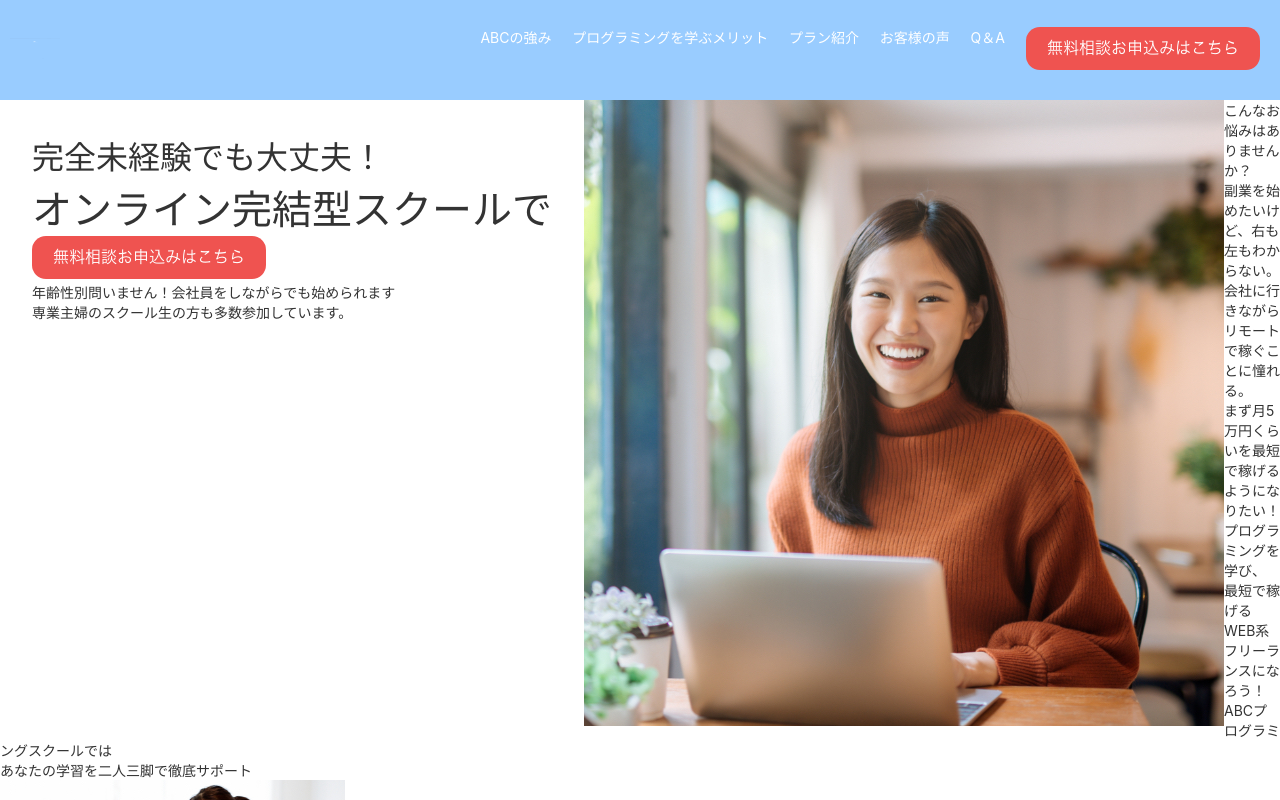
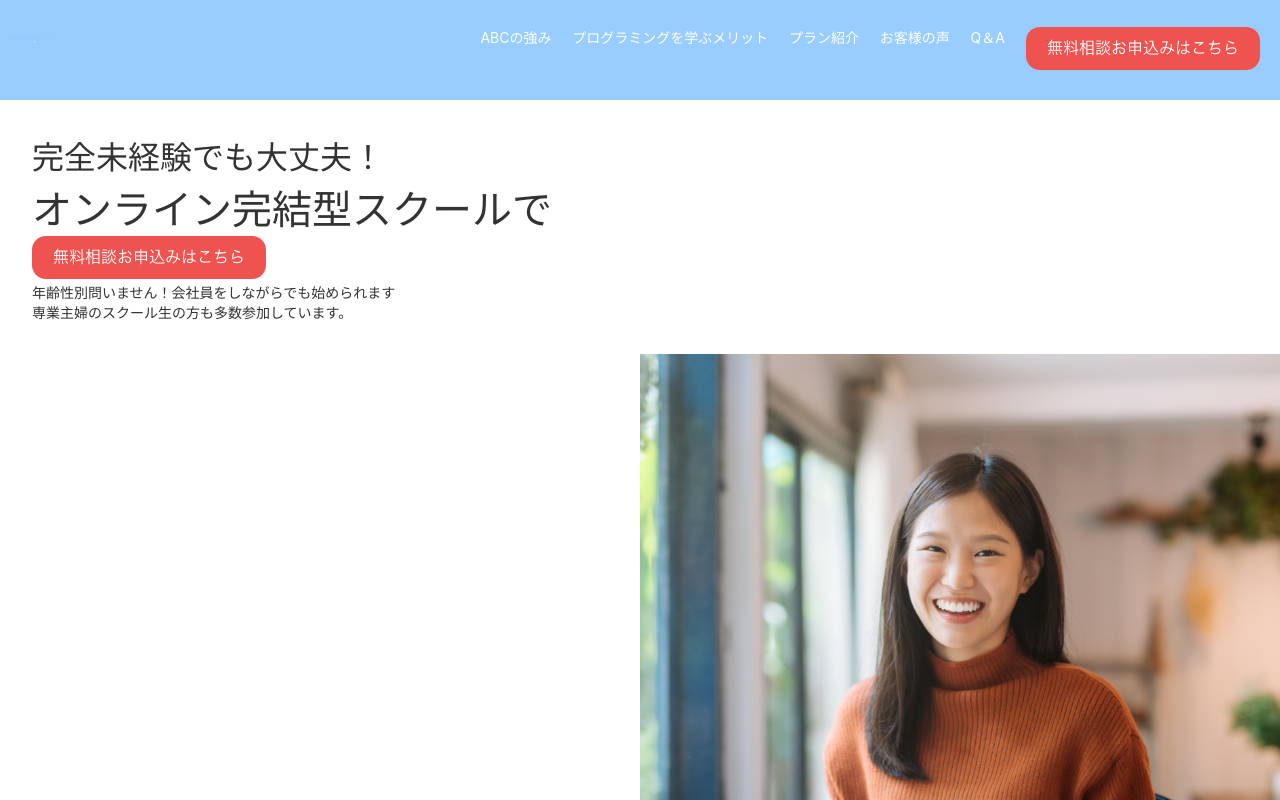
Before and after one commit to nagino-y/zissen, an Angular app in the folder zissen/: page / in a window 1280 px wide. Shown: the top 800 px of the page. Built offline with nearby package versions, Linux system fonts and the light colour scheme.

Commit message:
first-contents CSS記載1

```diff
--- a/zissen/src/app/firstview/firstview.component.css
+++ b/zissen/src/app/firstview/firstview.component.css
@@ -1,24 +1,50 @@
-@charset "UTF-8";
 .clearfix::after {
-  content: “”;
+  content: "";
   display: block;
   clear: both;
 }
 
+.top-contents {
+  height: 300px;
+}
+
 .top-contents__left {
+  width: 50%;
   margin: 32px;
   float: left;
 }
 
-.top-contents__left__sub-title {
+.top-contents__left__title {
+  -webkit-box-orient: vertical;
+  -webkit-box-direction: normal;
+      -ms-flex-flow: column;
+          flex-flow: column;
+}
+
+.top-contents__left__title__sub {
   font-size: 32px;
+  margin-right: auto;
+}
+
+.top-contents__left__title__main {
+  font-size: 40px;
+  margin-right: auto;
 }
 
 .top-contents__left__title {
+  display: -webkit-box;
+  display: -ms-flexbox;
+  display: flex;
+  -webkit-box-align: center;
+      -ms-flex-align: center;
+          align-items: center;
+  -webkit-box-pack: center;
+      -ms-flex-pack: center;
+          justify-content: center;
   font-size: 40px;
 }
 
 .top-contents__right {
-  float: left;
+  float: right;
 }
 /*# sourceMappingURL=firstview.component.css.map */
--- a/zissen/src/app/firstview/firstview.component.html
+++ b/zissen/src/app/firstview/firstview.component.html
@@ -1,9 +1,11 @@
 
-<section class="top-contents">
-  <div class="clearfix">
+<section id="top-contents" class="clearfix">
+  <!-- <div class="clearfix"> -->
     <div class="top-contents__left">
-      <h3 class="top-contents__left__sub-title">完全未経験でも大丈夫！</h3>
-      <h2 class="top-contents__left__title">オンライン完結型スクールで</h2>
+      <div class="top-contents__left__title">
+        <h3 class="top-contents__left__title__sub">完全未経験でも大丈夫！</h3>
+        <h2 class="top-contents__left__title__main">オンライン完結型スクールで</h2>
+      </div>
       <img class="" src="./assets/img/botton-CV.png">
       <p class="top-contents__left__text">年齢性別問いません！会社員をしながらでも始められます<br>
       専業主婦のスクール生の方も多数参加しています。</p>
@@ -11,7 +13,7 @@
     <div class="top-contents__right">
       <img src="./assets/img/top-image.jpg" width="100%" height="100%">
     </div>
-  </div>
+  <!-- </div> -->
 </section>
 <section class="second-contents">
   <div class="second-contents__line">
--- a/zissen/src/app/firstview/firstview.component.scss
+++ b/zissen/src/app/firstview/firstview.component.scss
@@ -1,28 +1,47 @@
 .clearfix {
   &::after{
-    content: “”;
+    content: "";
     display: block;
     clear: both;
   }
 }
 
 .top-contents{
-  // height:300px;
+  height:300px;
+  // position:relative;
 
   &__left{
+    width:50%;
     margin: 32px;
     // display: inline;
     float:left;
-    &__sub-title {
-      font-size: 32px;
-      // text-align: center;
+    // position:absolute;
+    &__title {
+      // display: flex;
+      // align-items: center;
+      // justify-content: center;
+      // display:flex;
+      flex-flow: column;
+      &__sub {
+        font-size:32px;
+        margin-right: auto;
+      }
+      &__main {
+        font-size: 40px;
+        margin-right: auto;
+
+      }
     }
     &__title {
+      display: flex;
+      align-items: center;
+      justify-content: center ;
       font-size: 40px;
     }
   }
   &__right{
     // display:inline;
-    float:left;
+    float:right;
+    // position:absolute;
   }
 }
```
Also changed, not shown: 1 other file (tests, documents, lock files or other folders).
